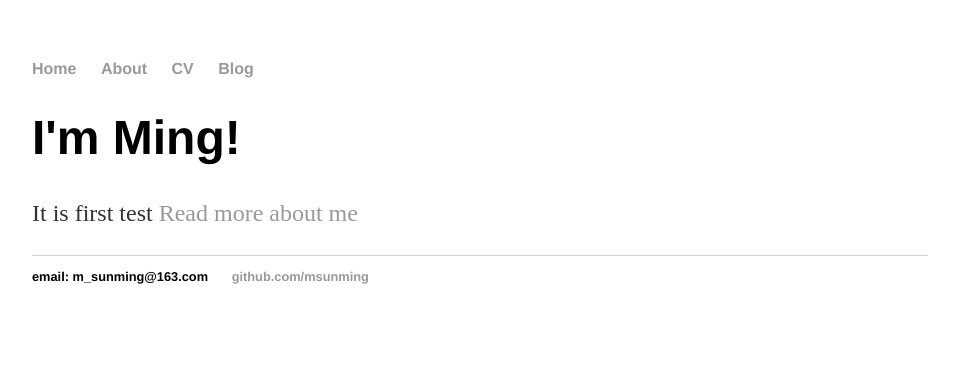
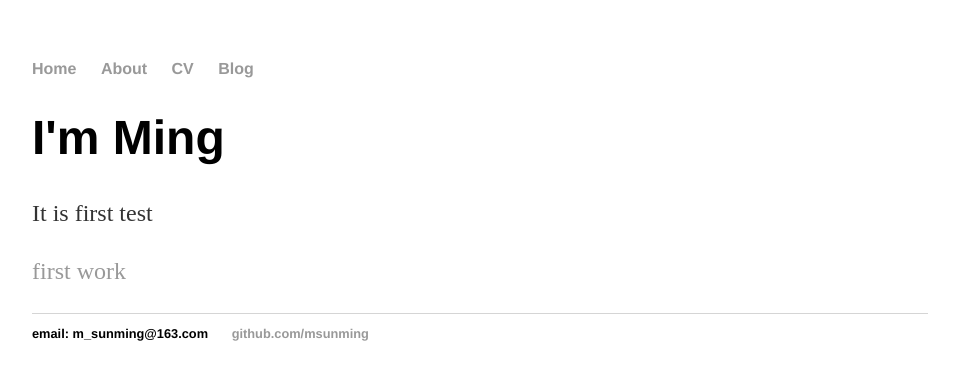
Before and after one commit to msunming/msunming.github.io, a Jekyll site: the page built from index.html, in a window 1280 px wide. Shown: the top 380 px of the page, without its empty margins (160-1119 px from the left). Built offline with Jekyll 4.4.1, drawn with Linux system fonts in a browser that asks for light colours.

Commit message:
Update index.html

```diff
--- a/index.html
+++ b/index.html
@@ -3,6 +3,7 @@ layout: default
 title: I'am Ming
 ---
 <div class="blurb">
-	<h1>I'm Ming!</h1>
-	<p>It is first test <a href="/about">Read more about me</a></p>
+	<h1>I'm Ming </h1>
+	<p>It is first test </p>
+	<p><a href="/about"> first work </a></p>
 </div><!-- /.blurb -->
```
